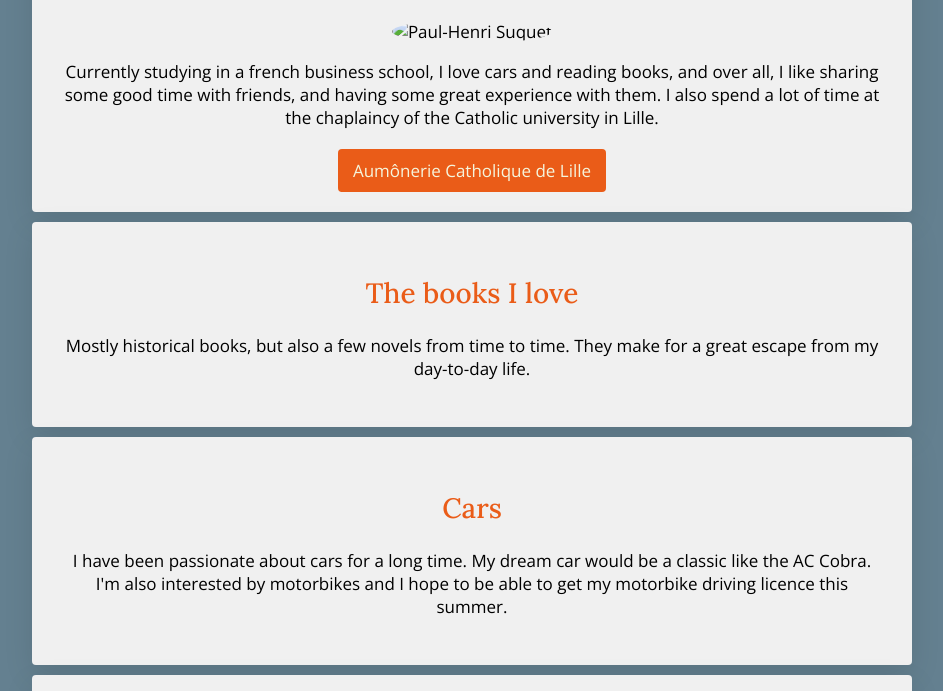
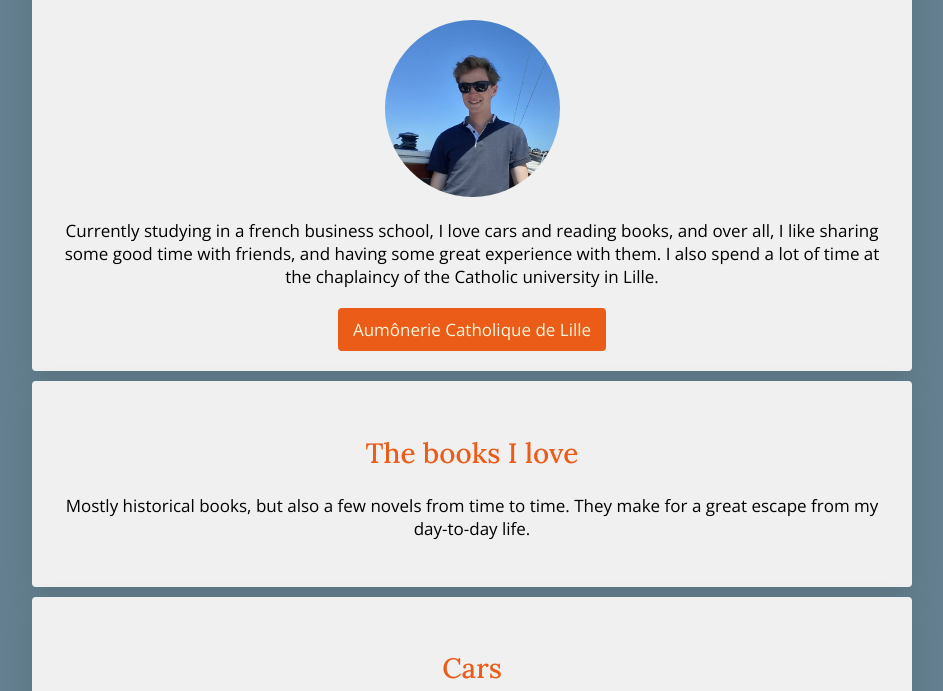
Before and after one commit to paulhenri-suquet/my-profile, a plain HTML site: page index.html in a window 1280 px wide. Shown: the part 109-800 px from the top of the page, without its empty margins (168-1111 px from the left). Drawn offline with nearby package versions, Linux system fonts and the light colour scheme.

Commit message:
Update index.html

```diff
--- a/index.html
+++ b/index.html
@@ -21,7 +21,7 @@
 	<main>
 		<div class="card" id="introduction">
 			<h1>Hello ! I'm Paul-Henri</h1>
-			<img src="Paul-Henri Suquet.jpg" alt="Paul-Henri Suquet" class="img-circle" >
+			<img src="profile-picture.jpg" alt="Paul-Henri Suquet" class="img-circle" >
 			<p>Currently studying in a french business school, I love cars and reading books, and over all, I like sharing some good time with friends, and having some great experience with them.
 				I also spend a lot of time at the chaplaincy of the Catholic university in Lille.
 			</p>
```
